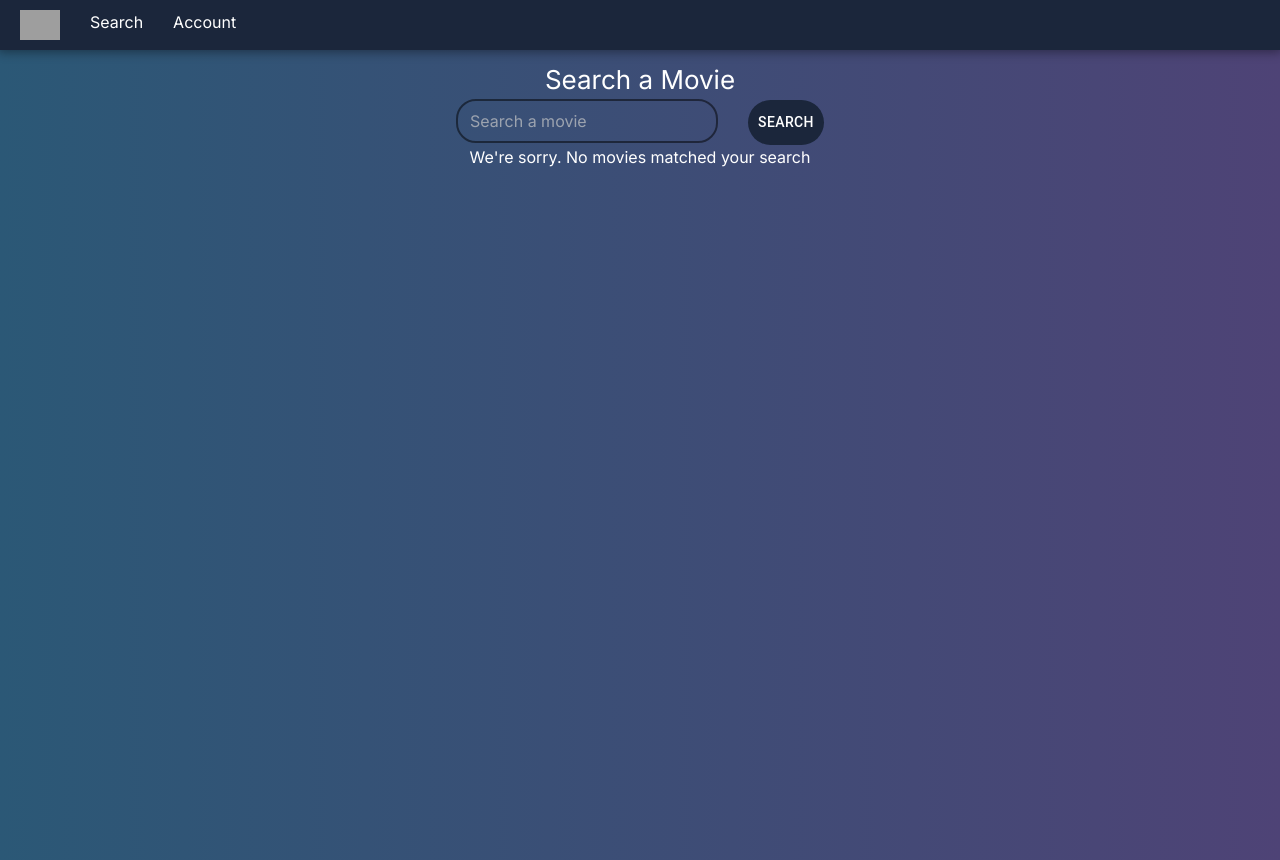
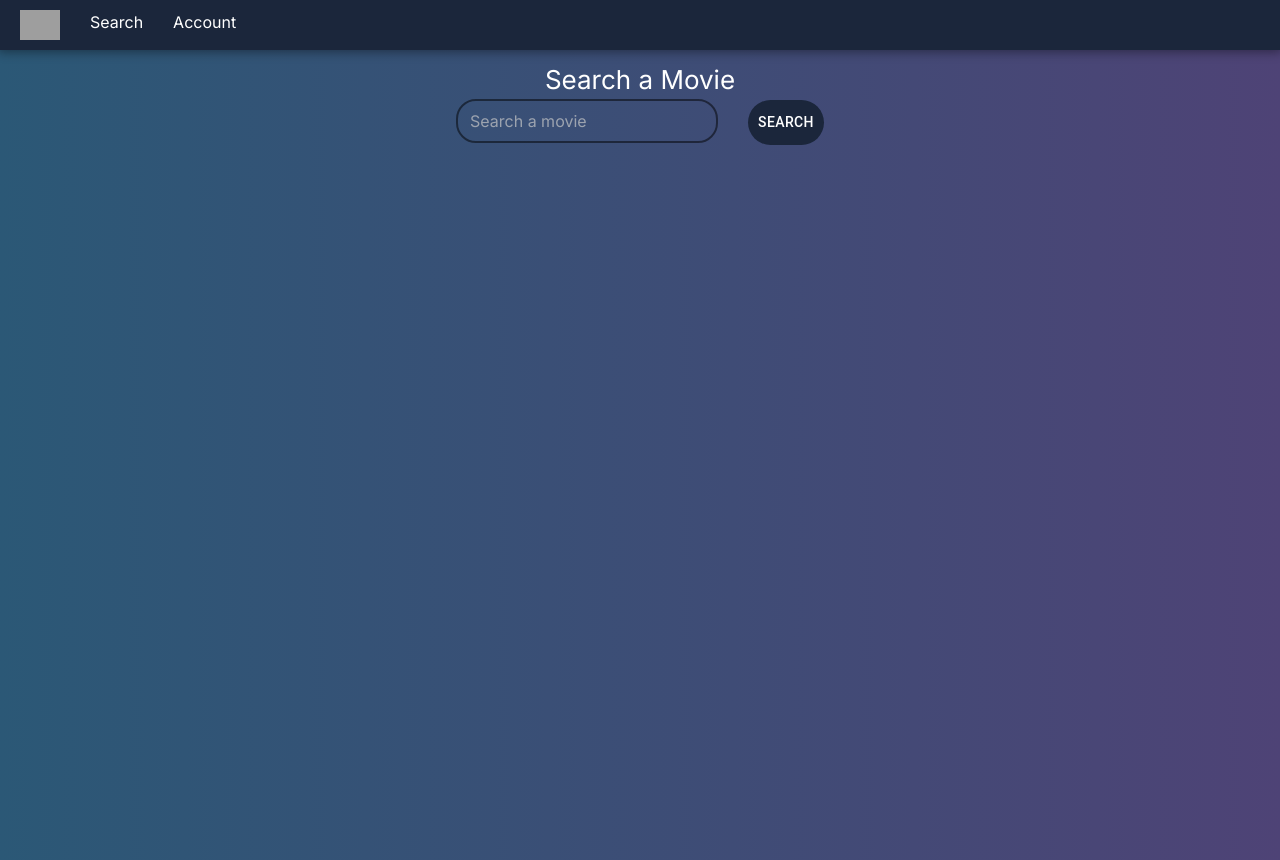
Before and after one commit to sleiderr/wassimovie-front, a Next.js app: page /search in a window 1280 px wide. Built offline with nearby package versions, Linux system fonts and the light colour scheme; grey boxes are pictures that could not be loaded.

Commit message:
Fix search

```diff
--- a/app/search/page.tsx
+++ b/app/search/page.tsx
@@ -9,14 +9,12 @@ function Home() {
   const [movieName, setMovieName] = useState('');
   const [movies, setMovies] = useState([]);
 
-
-  let movieList = movies.filter(movie => movie.title.includes(movieName))
-
   function onSearchClick() {
     axios
       .get(`${process.env.backURL}/movie/search`,{params: {title: movieName}})
       .then((result) => {
         setMovies(result.data)
+        setMovieName('');
       })
   }
 
@@ -27,8 +25,7 @@ function Home() {
       </header>
       <input value={movieName} onChange={event => setMovieName(event.target.value)} placeholder='Search a movie'/>
       <Button style={{marginLeft:"30px", backgroundColor:"#1b263b", color:"white", borderRadius:"30px", padding: "10px"}} onClick={onSearchClick}>Search</Button>
-      <MovieGrid movies={movieList} />
-      {movieList.length == 0 && <p>We're sorry. No movies matched your search</p>}
+      <MovieGrid movies={movies} />
     </div>
   );
 }
```
